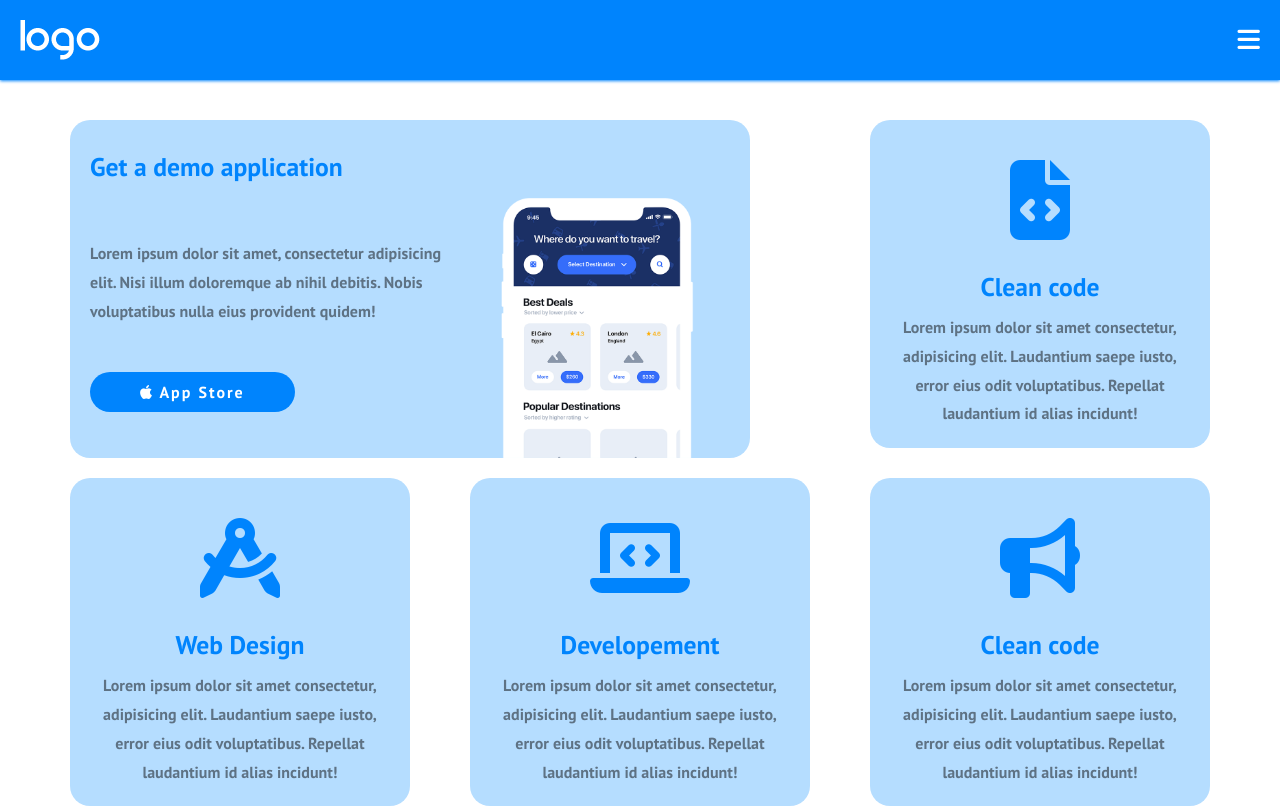
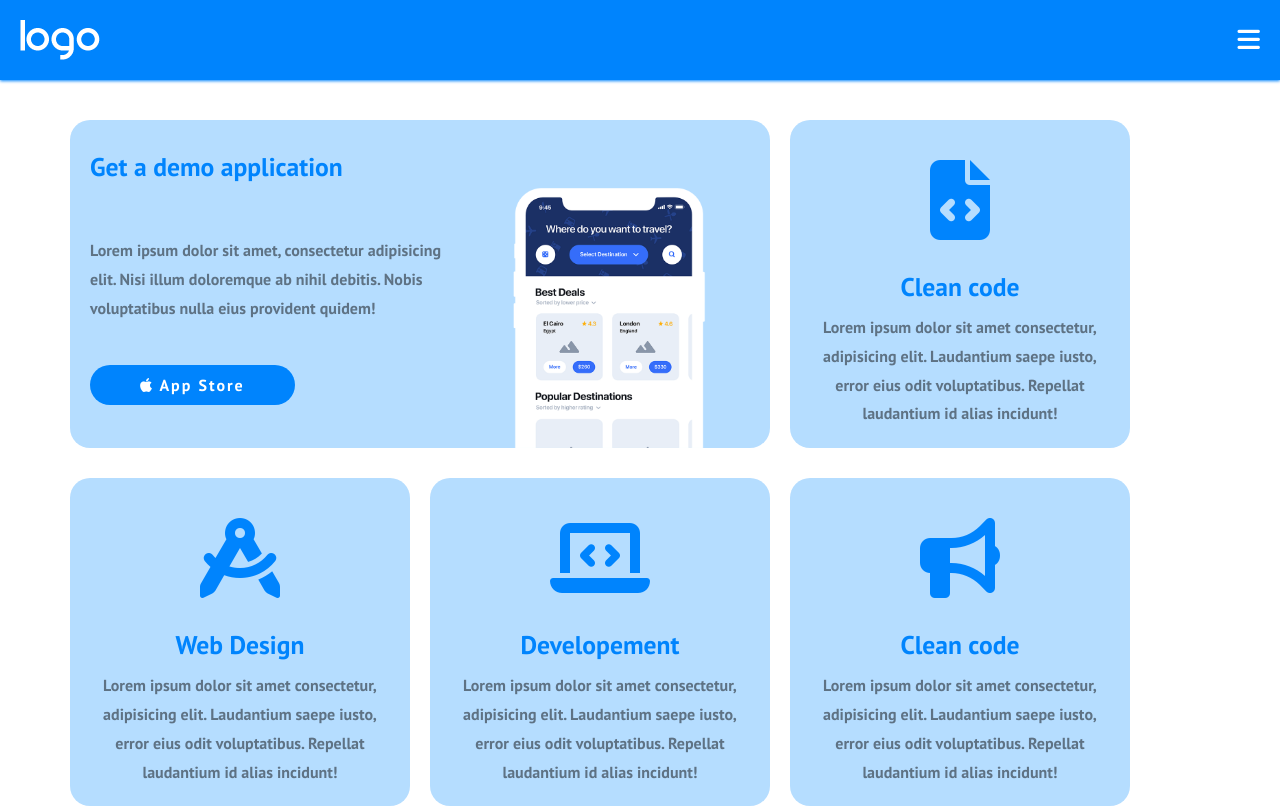
Before and after one commit to MatteoRuffa/htmlcss-responsive-layout, a plain HTML site: page index.html in a window 1280 px wide. Shown: the top 809 px of the page. Drawn offline with Linux system fonts and the light colour scheme.

Commit message:
correction of HERO layout

```diff
--- a/css/style.css
+++ b/css/style.css
@@ -131,9 +131,6 @@ h3 {
 .text-contrast {
     color: var(--footer-color);
 }
-.text-vivid {
-
-}
 
 /* BORDER */
 .small-rounded {
@@ -223,8 +220,9 @@ section {
     padding: 20px 30px;
 }
 
-#hero .card-special {
-    margin-bottom: 20px;
+#hero .card:nth-child(4),
+#hero .card:nth-child(3) {
+    margin-right: 20px;
 }
 
 #hero .card-special:first-child {
@@ -430,14 +428,15 @@ footer {
 
     #hero .big-card {
         flex-wrap: wrap;
-        justify-content: space-between;
+        /* justify-content: space-between; */
         width: 100%;
     }
 
     .card-special {
-        max-width: 760px;
-        width: calc(((100% / 3) - 40px)* 2 );
+        max-width: 780px;
+        width: calc(((100% / 3) - 30px)* 2 );
         padding: 20px;
+        margin-right: 20px;
         margin-bottom: 30px;
     }
 
```
